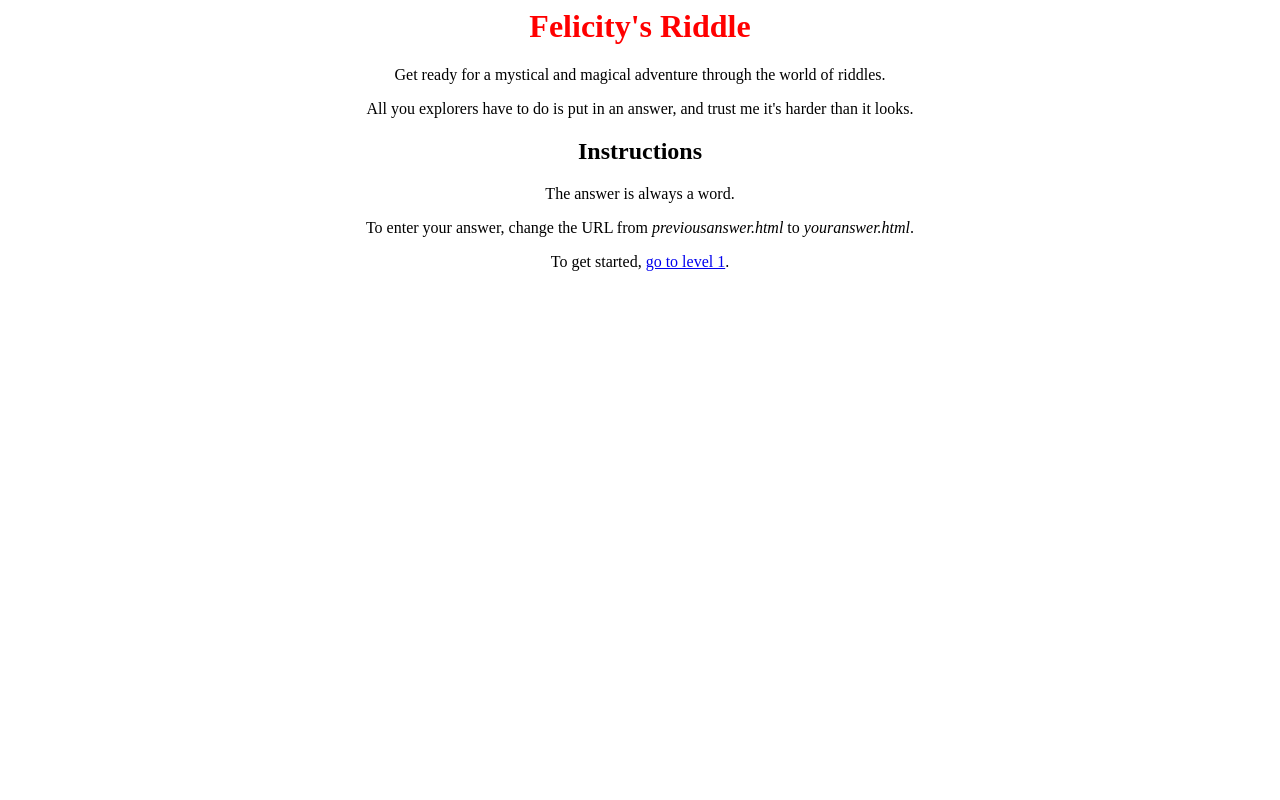
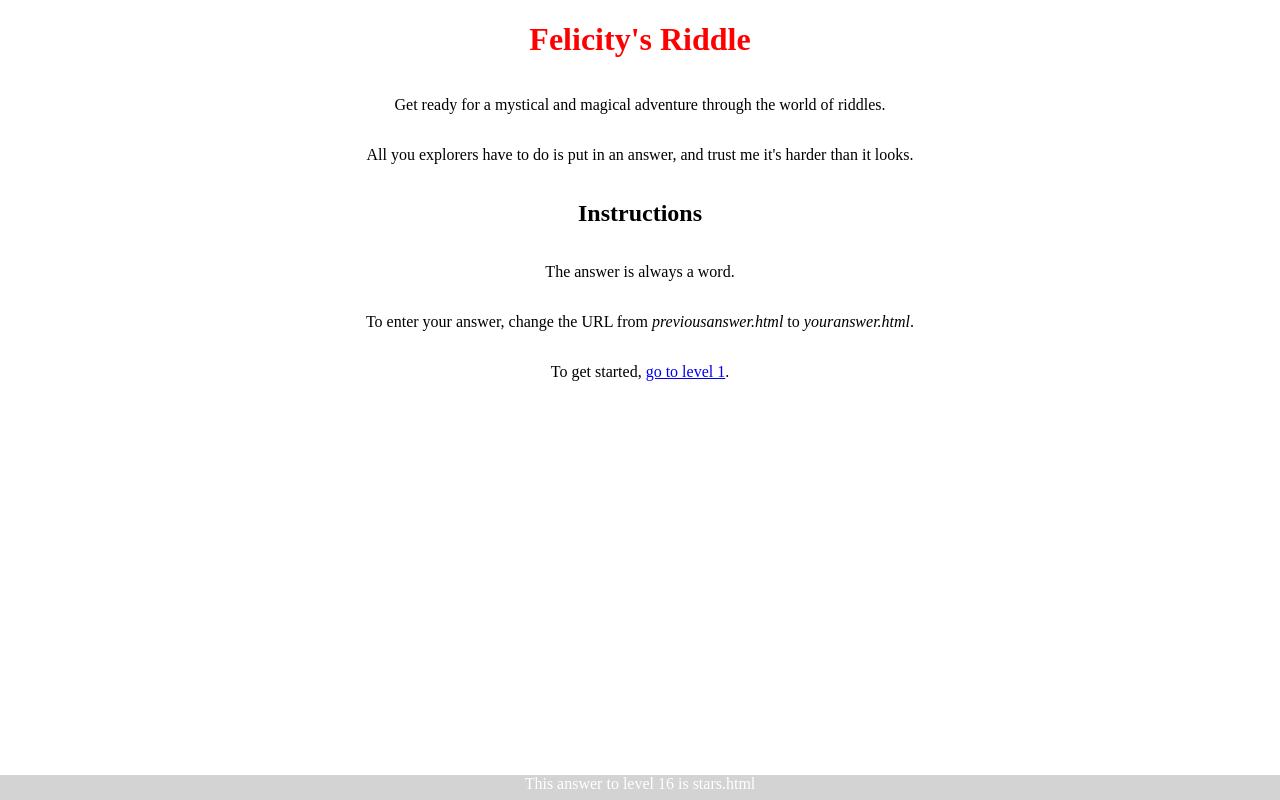
Before and after one commit to whilefalse/FelicityRiddle, a plain HTML site: page index.html in a window 1280 px wide. Drawn offline with Linux system fonts and the light colour scheme.

Commit message:
Level 16

```diff
--- a/index.html
+++ b/index.html
@@ -1,5 +1,11 @@
+<style>
+    html, body {
+        padding: 0;
+        margin: 0;
+    }
+</style>
 <title>Felicity's Riddle</title>
-<center>
+<center style="display: flex; align-items: center; flex-flow: column;">
     <h1><font color="red">Felicity's Riddle</font></h1>
     <p>
         Get ready for a mystical and magical adventure through the world of riddles.
@@ -19,4 +25,7 @@
     <p>
         To get started, <a href="level1.html">go to level 1</a>.
     </p>
+    <div style="position: fixed; bottom: 0px; height: 25px; background: lightgrey; width:100%; color: white;">
+        This answer to level 16 is stars.html
+    </div>
 </center>
```
Also changed, not shown: hungry.html (+4 -5 lines), stars.html (added, +7 -0 lines), start.html (added, +1 -0 lines), start.jpg (added).
